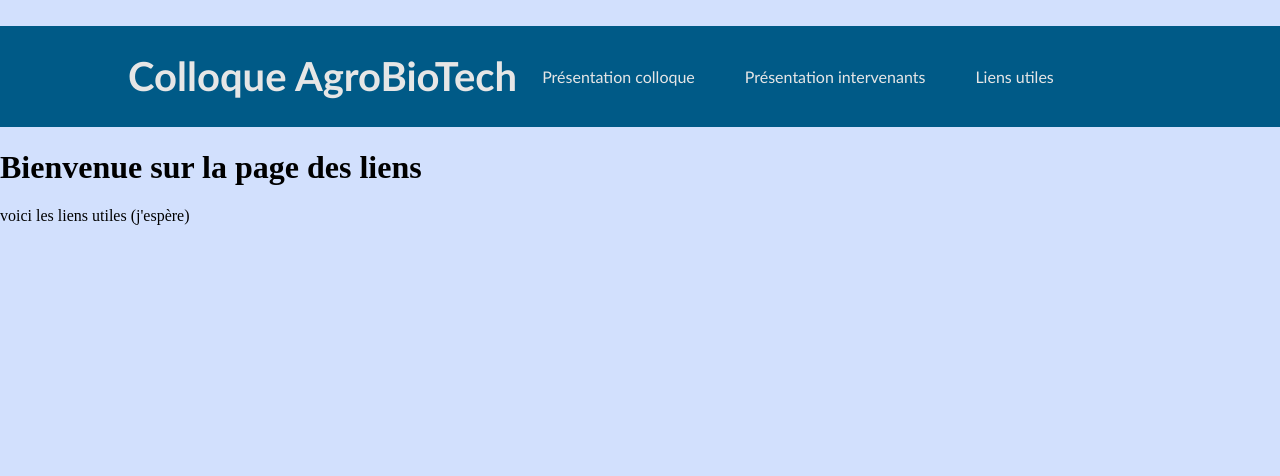
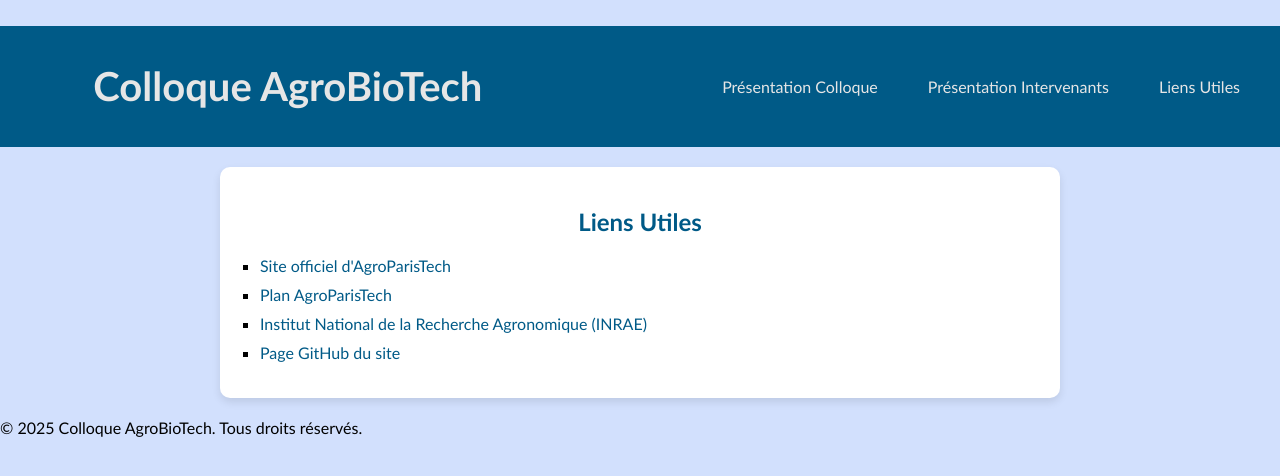
Before and after one commit to DamienFUSTER/Colloc-Application, a Flask app: page /links in a window 1280 px wide. Shown: the top 476 px of the page. Run offline with Flask 3, Linux system fonts and the light colour scheme.

Commit message:
Finalisation de l'application

```diff
--- a/app.py
+++ b/app.py
@@ -18,6 +18,5 @@ def links(): # what inside the page
     return render_template("links.html")# return the page content
 
 
-
 if __name__ == "__main__":
     app.run(debug=True)
--- a/static/style.css
+++ b/static/style.css
@@ -1,35 +1,201 @@
 
+/* Styles généraux */
+body {
+  background-color: rgb(210, 224, 253);
+  margin: 0;
+  font-family: 'Trebuchet MS', 'Lucida Sans Unicode', 'Lucida Grande', 'Lucida Sans', Arial, sans-serif;
+}
 
+/* En-tête */
 .header {
   margin-top: 2%;
   display: flex;
+  justify-content: space-between;
+  align-items: center;
+  padding: 10px 20px;
   background-color: rgb(0, 90, 135);
+  flex-wrap: wrap; /* Pour permettre le retour à la ligne sur petits écrans */
+}
+
+.title {
+  color: rgb(230, 230, 230);
+  font-size: 20px;
+  text-align: center;
+  flex: 1 1 auto; /* S'adapte automatiquement à l'espace disponible */
 }
 
 .nav-buttons {
   display: flex;
-    align-items: center;
+  gap: 10px;
+  flex: 1 1 auto;
+  justify-content: flex-end;
+  flex-wrap: wrap; /* Pour empiler les boutons sur petits écrans */
 }
 
 .nav-buttons a {
   text-decoration: none;
-    margin: 5px;
   padding: 10px 20px;
   color: rgb(230, 230, 230);
   border-radius: 5px;
   transition: background-color 0.3s ease;
-    font-family:'Trebuchet MS', 'Lucida Sans Unicode', 'Lucida Grande', 'Lucida Sans', Arial, sans-serif;
+  font-size: 16px;
+}
 
+.nav-buttons a:hover {
+  background-color: rgb(0, 70, 100);
+}
+
+/* Section principale */
+.content-section {
+  background-color: white;
+  padding: 20px;
+  margin: 20px auto;
+  border-radius: 10px;
+  box-shadow: 0 4px 8px rgba(0, 0, 0, 0.1);
+  max-width: 800px;
+}
+
+/* Titres */
+.content-section h2 {
+  color: rgb(0, 90, 135);
+  text-align: center;
+  font-size: 24px;
+  margin-bottom: 20px;
+}
+
+.content-section h3 {
+  color: rgb(50, 70, 120);
+  font-size: 20px;
+  margin-top: 20px;
+}
+
+/* Paragraphes et listes */
+.content-section p {
+  font-size: 16px;
+  line-height: 1.6;
+  margin-bottom: 20px;
+  color: rgb(50, 50, 50);
+}
+
+.content-section ul {
+  list-style-type: square;
+  padding-left: 20px;
+}
+
+.content-section ul li {
+  margin-bottom: 10px;
+  font-size: 16px;
+}
+
+/* Liste des intervenants */
+.intervenants-list {
+  display: grid;
+  grid-template-columns: repeat(auto-fit, minmax(250px, 1fr));
+  gap: 20px;
+}
+
+.intervenant {
+  background-color: rgb(240, 248, 255);
+  padding: 15px;
+  border: 1px solid rgb(200, 220, 240);
+  border-radius: 8px;
+  text-align: center;
+}
+
+.intervenant h3 {
+  font-size: 18px;
+  color: rgb(0, 90, 135);
+  margin-bottom: 10px;
+}
+
+.intervenant p {
+  font-size: 14px;
+  color: rgb(60, 60, 60);
+}
+
+/* Liste des liens */
+.links-list {
+  padding-left: 20px;
+}
+
+.links-list li {
+  margin-bottom: 10px;
+}
+
+.links-list a {
+  text-decoration: none;
+  color: rgb(0, 90, 135);
+  transition: color 0.3s ease;
+}
+
+.links-list a:hover {
+  color: rgb(0, 70, 100);
+}
+
+/* --- Responsive Design --- */
+@media (max-width: 768px) {
+  /* Ajustement de l'en-tête pour mobile */
+  .header {
+    flex-direction: column; /* Les éléments passent en colonne */
+    align-items: flex-start;
+    gap: 10px;
   }
 
   .title {
-  margin-left: 10%;
-  color: rgb(230, 230, 230);
-  font-family:'Trebuchet MS', 'Lucida Sans Unicode', 'Lucida Grande', 'Lucida Sans', Arial, sans-serif;
+    text-align: left; /* Alignement du titre à gauche */
+    margin-bottom: 10px;
+  }
+
+  .nav-buttons {
+    justify-content: center; /* Centrer les boutons sur petits écrans */
+  }
+
+  .nav-buttons a {
+    font-size: 14px;
+    padding: 8px 15px;
+  }
+
+  /* Section principale */
+  .content-section {
+    padding: 15px;
+    margin: 10px;
+    max-width: 95%; /* Prend presque toute la largeur */
+  }
+
+  .content-section h2 {
     font-size: 20px;
   }
 
-body {
-  background-color: rgb(210, 224, 253);
-  margin: 0;
+  .content-section p {
+    font-size: 14px;
   }
+}
+
+@media (max-width: 480px) {
+  /* Plus petits écrans */
+  .nav-buttons {
+    flex-direction: column;
+    align-items: stretch;
+    gap: 5px;
+  }
+
+  .nav-buttons a {
+    text-align: center; /* Centrer les liens */
+    font-size: 14px;
+    padding: 10px;
+  }
+
+  .content-section h2 {
+    font-size: 18px;
+  }
+
+  .content-section p {
+    font-size: 13px;
+  }
+}
+
+
+img {
+    max-width: 100%; /* Limite la largeur de l'image à 100% de l'élément parent */
+    height: auto;    /* Garde les proportions de l'image */
+}
--- a/templates/base.html
+++ b/templates/base.html
@@ -1,30 +1,37 @@
+
 <!DOCTYPE html>
-
 <html lang="fr">
 
 <head>
     <meta charset="UTF-8">
     <meta name="viewport" content="width=device-width, initial-scale=1.0">
-    <title>{% block title %}Flask App{% endblock %}</title>
+    <title>{% block title %}Colloque{% endblock %}</title>
     <link rel="stylesheet" href="{{ url_for('static', filename='style.css') }}">
 </head>
 
 <body>
-    <div class="container">
-      <div class="header">
+    <!-- Header -->
+    <header class="header">
         <div class="title">
-            <H1> Colloque AgroBioTech </H1>
+            <h1>Colloque AgroBioTech</h1>
         </div>
-        <div class="nav-buttons">
-            <a href="/">Présentation colloque</a>
-            <a href="/pres_inter">Présentation intervenants</a>
-            <a href="/links">Liens utiles</a>
-        </div>
+        <nav class="nav-buttons">
+            <a href="/">Présentation Colloque</a>
+            <a href="/pres_inter">Présentation Intervenants</a>
+            <a href="/links">Liens Utiles</a>
+        </nav>
+    </header>
 
-      </div>
+    <!-- Main Content -->
+    <main class="content">
+        {% block content %}
+        {% endblock %}
+    </main>
 
-        {% block content %}{% endblock %}
-    </div>
+    <!-- Footer -->
+    <footer class="footer">
+        <p>&copy; 2025 Colloque AgroBioTech. Tous droits réservés.</p>
+    </footer>
 </body>
 
 </html>
--- a/templates/links.html
+++ b/templates/links.html
@@ -1,8 +1,16 @@
+
 {% extends 'base.html' %}
 
-{% block title %}Accueil{% endblock %}
+{% block title %}Liens Utiles{% endblock %}
 
 {% block content %}
-    <h1>Bienvenue sur la page des liens</h1>
-    <p>voici les liens utiles (j'espère)</p>
+<section class="content-section">
+    <h2>Liens Utiles</h2>
+    <ul class="links-list">
+        <li><a href="https://www.agroparistech.fr/" target="_blank">Site officiel d'AgroParisTech</a></li>
+        <li><a href="https://www.agroparistech.fr/sites/default/files/media/2024-04/palaiseau_-_plan_dacces.pdf" target="_blank">Plan AgroParisTech</a></li>
+        <li><a href="https://www.inra.fr/" target="_blank">Institut National de la Recherche Agronomique (INRAE)</a></li>
+        <li><a href="https://github.com/DamienFUSTER/Colloc-Application" target="_blank">Page GitHub du site</a></li>
+    </ul>
+</section>
 {% endblock %}
```
Also changed, not shown: templates/pres_colloc.html (+16 -3 lines), templates/pres_inter.html (+52 -3 lines), static/affiche.png (added), templates/affiche.png (added), 3 other files. Lines whose indentation alone changed are shown as unchanged.
